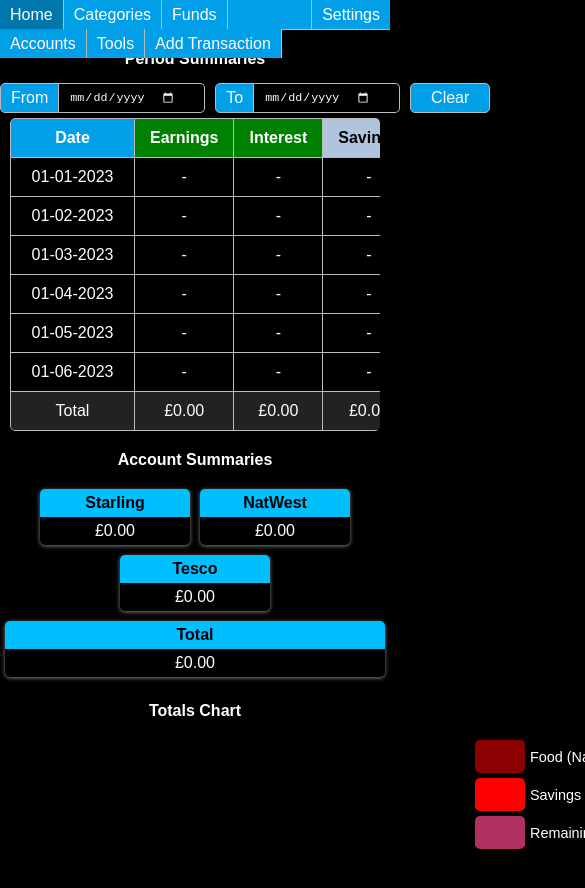
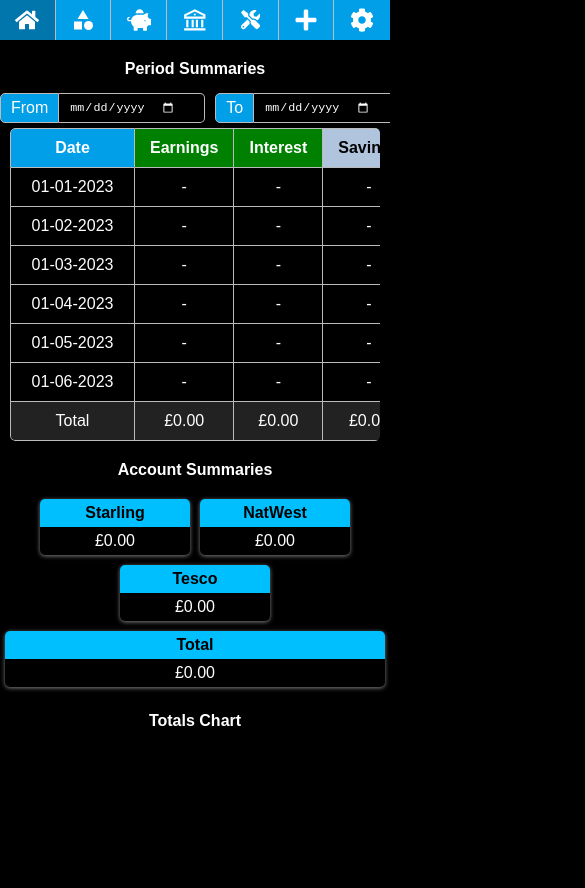
Before and after one commit to Vyper248/budget-app-2, a React (Vite) app: page / in a window 390 px wide. Shown: the top 888 px of the page, 585 px wide, since content can reach past the window. Built offline with nearby package versions, Linux system fonts and the light colour scheme.

Commit message:
Added a mobile version of the MenuBar

```diff
--- a/src/components/MenuBar/MenuBar.style.ts
+++ b/src/components/MenuBar/MenuBar.style.ts
@@ -11,12 +11,27 @@ const StyledMenuBar = styled.div`
     top: 0px;
     z-index: 10;
 
-    & > div.left {
+    & > div.full {
+        display: grid;
+        width: 100%;
+        height: 40px;
+        grid-template-columns: repeat(7, 1fr);
 
+        & > * {
+            justify-content: center;
+        }
+
+        & > button:hover {
+            opacity: 1;
+        }
+
+        & > *:last-child {
+            border-right: none;
+        }
     }
 
     & > div.right {
-        & > a {
+        & > a, & > button {
             border-right: none;
             border-left: 1px solid var(--menu-border-color);
         }
@@ -36,6 +51,7 @@ const StyledMenuBar = styled.div`
         font-size: 1em;
         height: 100%;
         padding: 0px 10px;
+        vertical-align: bottom;
 
         &:hover {
             cursor: pointer;
--- a/src/components/MenuBar/MenuBar.tsx
+++ b/src/components/MenuBar/MenuBar.tsx
@@ -1,8 +1,17 @@
 import StyledMenuBar from "./MenuBar.style";
+import { FaHome, FaCog, FaPlus, FaPiggyBank, FaTools } from "react-icons/fa";
+import { FiMenu } from "react-icons/fi";
+import { MdCategory } from "react-icons/md";
+import { FaMoneyBillWave } from "react-icons/fa";
+import { BsBank } from 'react-icons/bs';
+import { AiOutlineBank } from 'react-icons/ai';
+import { RiBankLine } from 'react-icons/ri';
 
 import { useAppDispatch, useAppSelector } from "@/redux/hooks";
 import { setCurrentPage } from "@/redux/generalSlice";
 import { setAddingTransaction } from "@/redux/transactionsSlice";
+import { useResponsive } from "@/utils/customHooks.utils";
+import IconButton from "../IconButton/IconButton";
 
 const selected = {
 	backgroundColor: 'var(--menu-selected-bg-color)'
@@ -20,12 +29,28 @@ const MenuPageButton = ({ label }: { label:string }) => {
 }
 
 const MenuBar = () => {
+	const { isMobile } = useResponsive();
 	const dispatch = useAppDispatch();
+	const currentPage = useAppSelector(state => state.general.currentPage);
 	const addingTransaction = useAppSelector(state => state.transactions.addingTransaction);
 
 	const onToggleAddingTransaction = () => {
 		dispatch(setAddingTransaction(!addingTransaction));
 	}
+
+	if (isMobile) return (
+		<StyledMenuBar>
+			<div className='full'>
+				<IconButton Icon={FaHome} onClick={() => dispatch(setCurrentPage('Home'))} fontSize="1.5em" style={currentPage === 'Home' ? selected : {}}/>
+				<IconButton Icon={MdCategory} onClick={() => dispatch(setCurrentPage('Categories'))} fontSize="1.5em" style={currentPage === 'Categories' ? selected : {}}/>
+				<IconButton Icon={FaPiggyBank} onClick={() => dispatch(setCurrentPage('Funds'))} fontSize="1.5em" style={currentPage === 'Funds' ? selected : {}}/>
+				<IconButton Icon={RiBankLine} onClick={() => dispatch(setCurrentPage('Accounts'))} fontSize="1.6em" style={currentPage === 'Accounts' ? selected : {}}/>
+				<IconButton Icon={FaTools} onClick={() => dispatch(setCurrentPage('Tools'))} fontSize="1.2em" style={currentPage === 'Tools' ? selected : {}}/>
+				<IconButton Icon={FaPlus} onClick={onToggleAddingTransaction} fontSize="1.5em" style={addingTransaction ? selected : {}}/>
+				<IconButton Icon={FaCog} onClick={() => dispatch(setCurrentPage('Settings'))} fontSize="1.5em" style={currentPage === 'Settings' ? selected : {}}/>
+			</div>
+		</StyledMenuBar>
+	);
 
 	return (
 		<StyledMenuBar>
--- a/src/index.css
+++ b/src/index.css
@@ -33,6 +33,12 @@
   --chrome-calendar-icon: invert(1);
 }
 
+html, body {
+  width: 100%;
+  max-width: 100%;
+  overflow: hidden;
+}
+
 body {
   margin: 0;
   padding-top: 30px;
@@ -44,3 +50,9 @@ body {
 * {
   box-sizing: border-box;
 }
+
+@media screen and (max-width: 700px) {
+  body {
+    padding-top: 40px;
+  }
+}
--- a/src/utils/customHooks.utils.tsx
+++ b/src/utils/customHooks.utils.tsx
@@ -1,4 +1,5 @@
 import { useEffect, useRef } from "react";
+import { useMediaQuery } from "react-responsive";
 import { useAppDispatch, useAppSelector } from "@/redux/hooks";
 import { setSelectedItem, setSelectedTotal } from "@/redux/generalSlice";
 
@@ -62,3 +63,9 @@ export const useTransactionUpdate = (dataObj: DataObj, transactions: Transaction
 		dispatch(setSelectedTotal({...selectedTotal, transactions: displayObj.transactions}));
 	}, [transactions]);
 }
+
+export const useResponsive = () => {
+    const isMobile = useMediaQuery({ maxWidth: 700 });
+
+    return { isMobile };
+}
```
